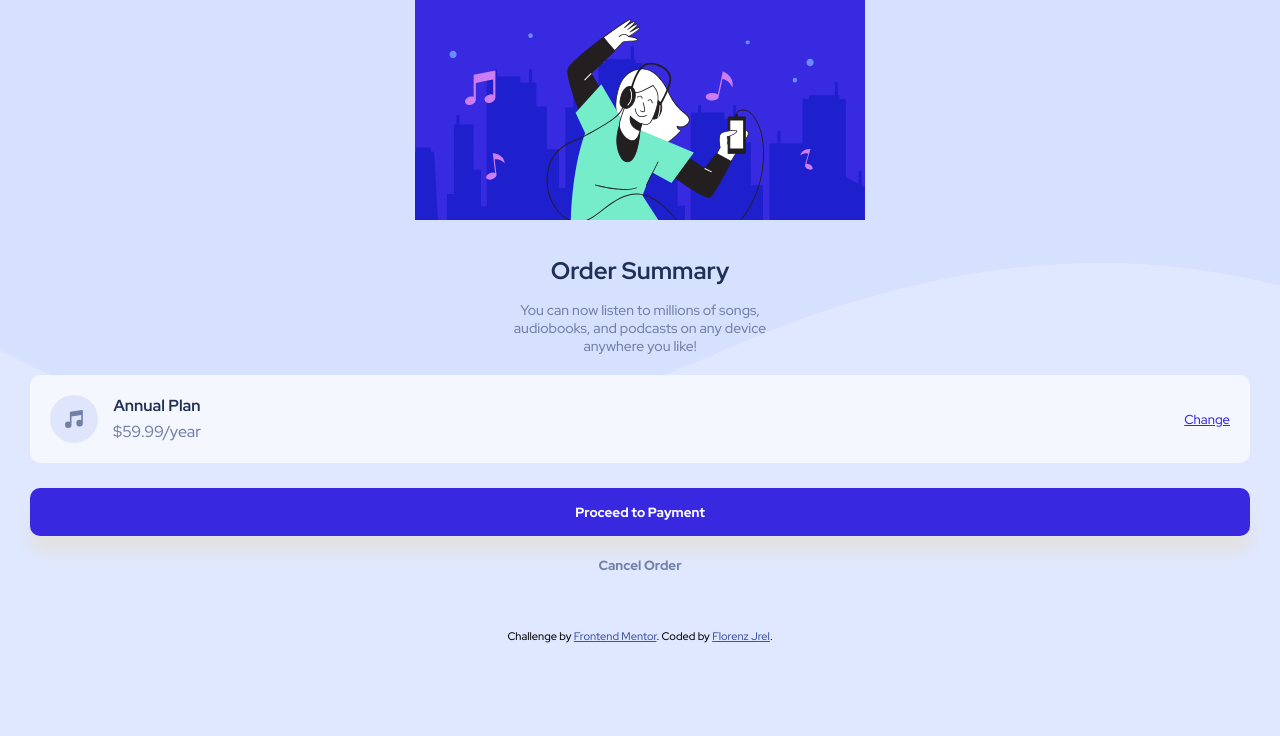
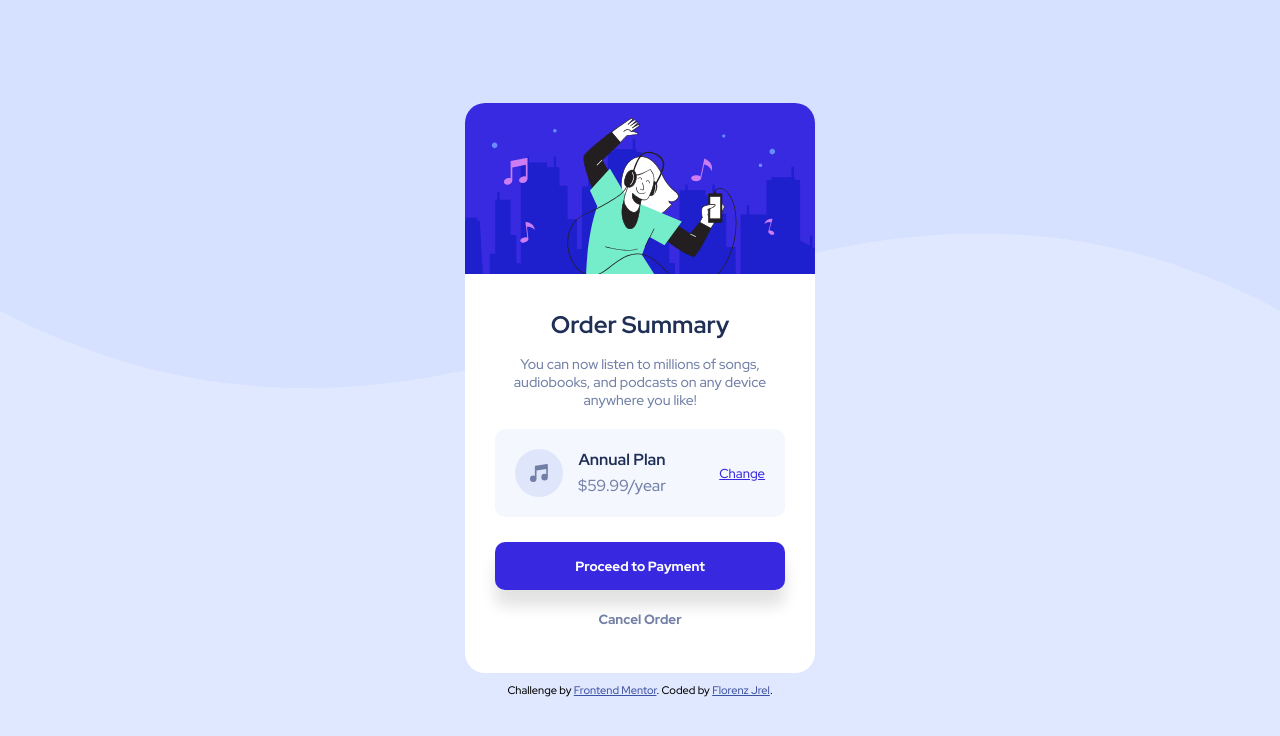
Before and after one commit to florenzjrel/order-summary, a plain HTML site: page index.html in a window 1280 px wide. Drawn offline with Linux system fonts and the light colour scheme.

Commit message:
Update index.css

```diff
--- a/index.css
+++ b/index.css
@@ -1,9 +1,16 @@
 body {
-    margin: 0 auto;
+    margin: 0;
+    padding: 0;
+    display: flex;
+    align-items: center;
+    flex-direction: column;
+    justify-content: center;
+    min-height: 100vh;
     text-align: center;
     background-color: hsl(225, 100%, 94%);
     font-family: 'Red Hat Display', sans-serif;
     background-image: url('images/pattern-background-desktop.svg');
+    background-size: contain;
     background-repeat: no-repeat;
 }
 
@@ -19,19 +26,15 @@ p {
     color: hsl(224, 23%, 55%);
 }
 
-.container {
+main {
     margin: 0 auto;
-    margin-top: 50px;
     width: 350px;
     background-color: white;
     border-radius: 20px;
 }
 
-.illustration {
-    background-image: url('images/illustration-hero.svg');
-    background-size: cover;
-    background-repeat: no-repeat;
-    height: 170px;
+#illustration-img {
+    height: 171px;
     border-top-left-radius: 20px;
     border-top-right-radius: 20px;
 }
@@ -79,6 +82,7 @@ p {
 }
 
 .change:hover {
+    transition: 2s;
     color: hsl(246, 46%, 59%);
 }
 
@@ -104,6 +108,7 @@ p {
 }
 
 .primary-btn:hover {
+    transition: 0.3s;
     background-color: hsl(246, 46%, 59%);
 }
 
@@ -114,6 +119,7 @@ p {
 }
 
 .secondary-btn:hover {
+    transition: 0.3s;
     color: hsl(223, 47%, 23%);
 }
 
```
